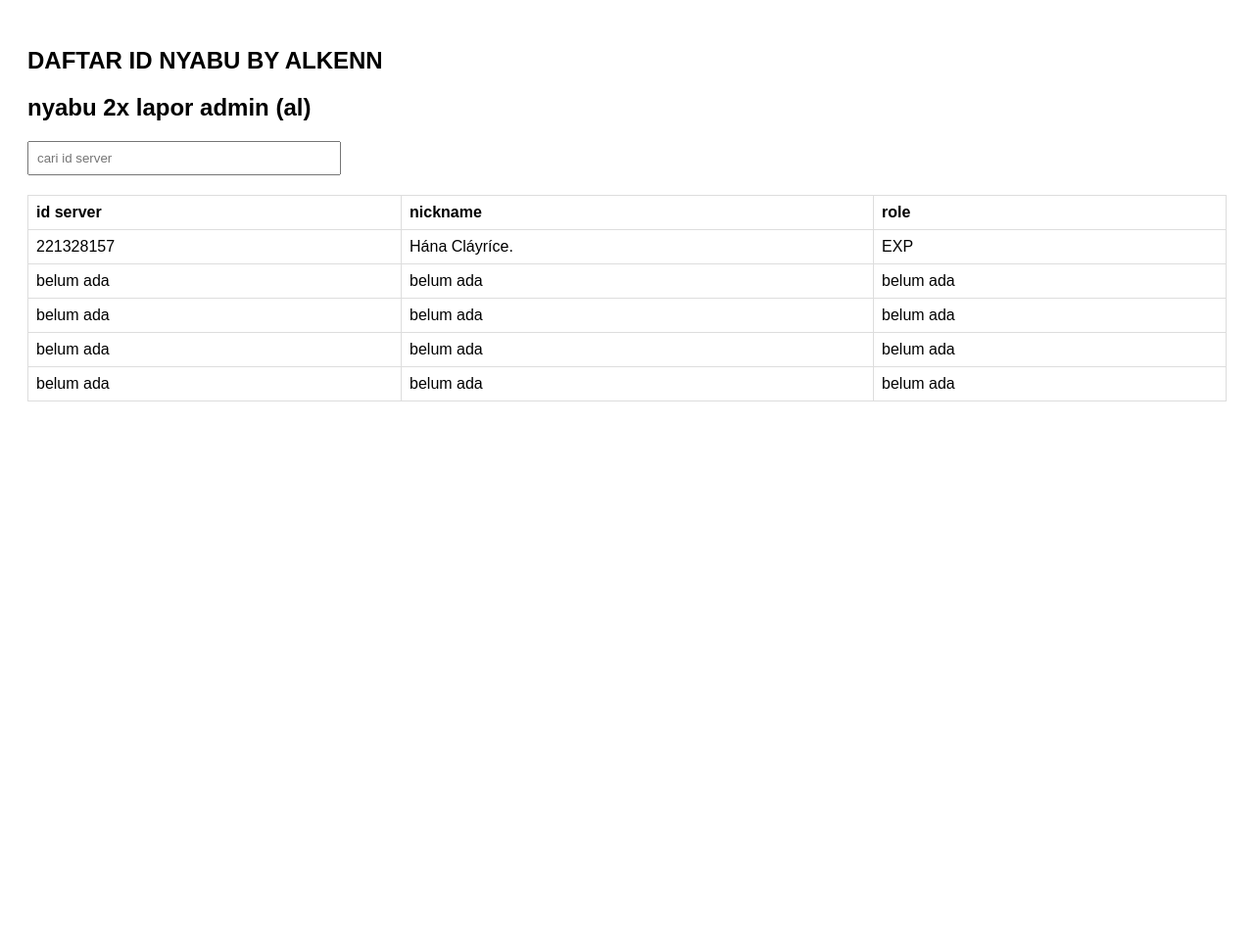
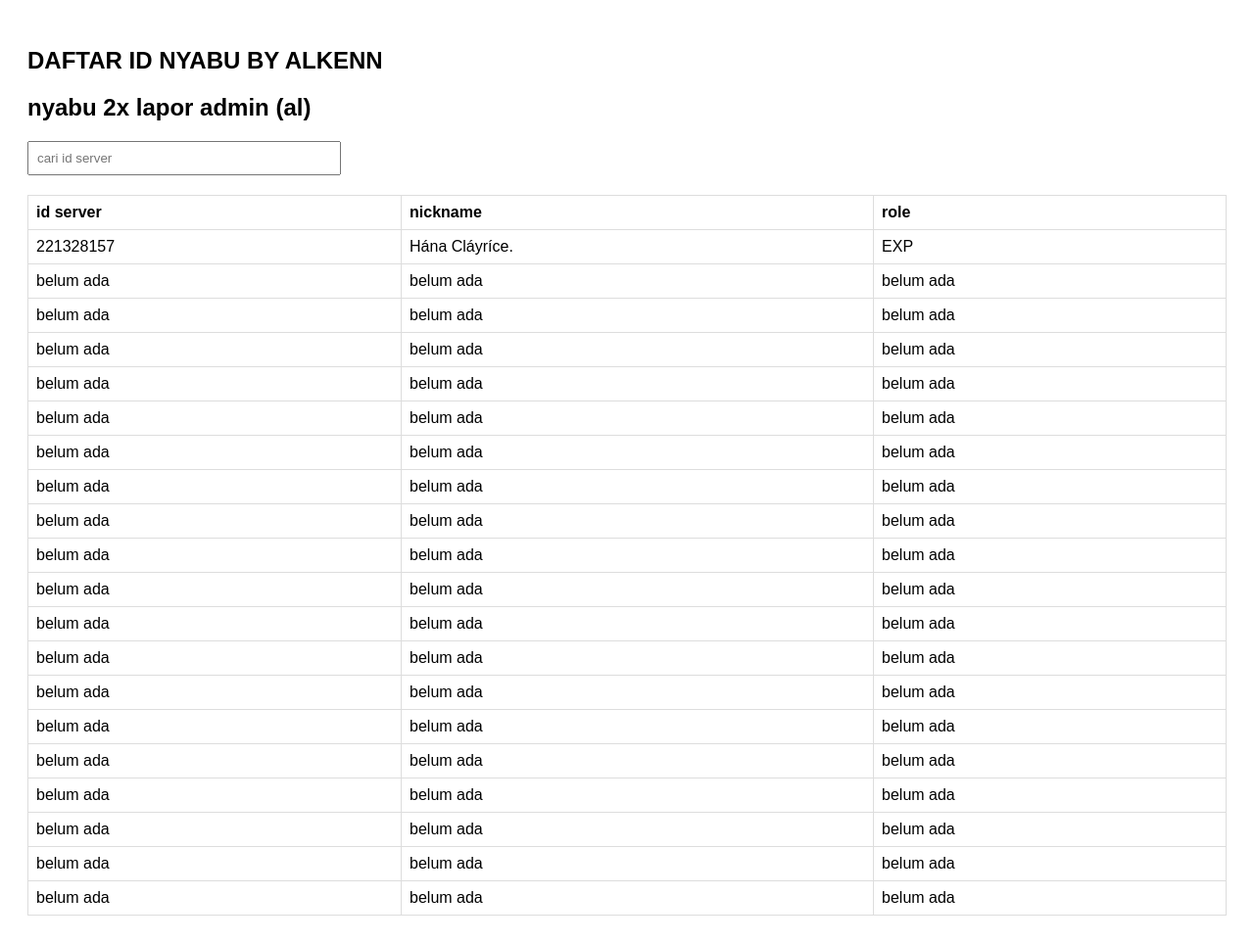
Before and after one commit to AlkenTzy/alken.github.io, a plain HTML site: page index.html in a window 1280 px wide. Shown: the whole page at 98% size. Before the commit the page ends 800 px from the top, so only its background shows below. Drawn offline with Linux system fonts and the light colour scheme.

Commit message:
Update index.html

```diff
--- a/index.html
+++ b/index.html
@@ -68,6 +68,81 @@
         <td>belum ada</td>
         <td>belum ada</td>
       </tr>
+      <tr>
+        <td>belum ada</td>
+        <td>belum ada</td>
+        <td>belum ada</td>
+      </tr>
+      <tr>
+        <td>belum ada</td>
+        <td>belum ada</td>
+        <td>belum ada</td>
+      </tr>
+      <tr>
+        <td>belum ada</td>
+        <td>belum ada</td>
+        <td>belum ada</td>
+      </tr>
+      <tr>
+        <td>belum ada</td>
+        <td>belum ada</td>
+        <td>belum ada</td>
+      </tr>
+      <tr>
+        <td>belum ada</td>
+        <td>belum ada</td>
+        <td>belum ada</td>
+      </tr>
+      <tr>
+        <td>belum ada</td>
+        <td>belum ada</td>
+        <td>belum ada</td>
+      </tr>
+      <tr>
+        <td>belum ada</td>
+        <td>belum ada</td>
+        <td>belum ada</td>
+      </tr>
+      <tr>
+        <td>belum ada</td>
+        <td>belum ada</td>
+        <td>belum ada</td>
+      </tr>
+      <tr>
+        <td>belum ada</td>
+        <td>belum ada</td>
+        <td>belum ada</td>
+      </tr>
+      <tr>
+        <td>belum ada</td>
+        <td>belum ada</td>
+        <td>belum ada</td>
+      </tr>
+      <tr>
+        <td>belum ada</td>
+        <td>belum ada</td>
+        <td>belum ada</td>
+      </tr>
+      <tr>
+        <td>belum ada</td>
+        <td>belum ada</td>
+        <td>belum ada</td>
+      </tr>
+      <tr>
+        <td>belum ada</td>
+        <td>belum ada</td>
+        <td>belum ada</td>
+      </tr>
+      <tr>
+        <td>belum ada</td>
+        <td>belum ada</td>
+        <td>belum ada</td>
+      </tr>
+      <tr>
+        <td>belum ada</td>
+        <td>belum ada</td>
+        <td>belum ada</td>
+      </tr>
     </tbody>
   </table>
 
```
